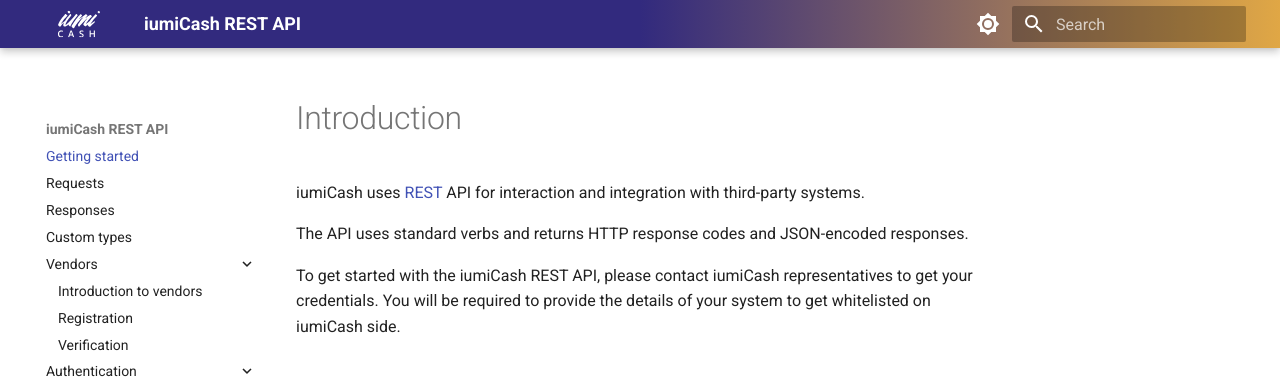
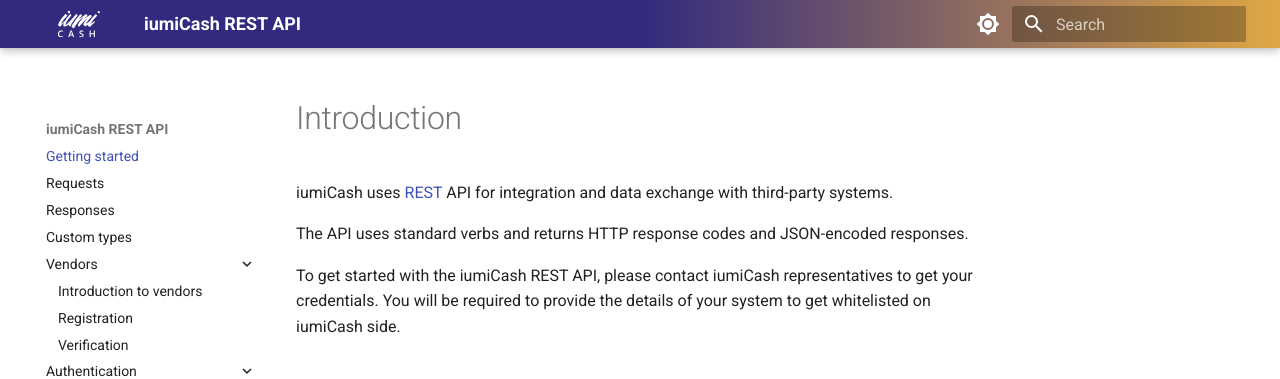
Before and after one commit to iumiCash/iumiCash.github.io, an MkDocs documentation site: the page built from docs/index.md, in a window 1280 px wide. Shown: the top 379 px of the page. Built offline with MkDocs 1.6.1 and Material for MkDocs 9.7.7, drawn with Linux system fonts in a browser that asks for light colours.

Commit message:
responses changes 1 by AB

```diff
--- a/docs/index.md
+++ b/docs/index.md
@@ -1,6 +1,6 @@
 # Introduction
 
-iumiCash uses [REST](https://en.wikipedia.org/wiki/Representational_state_transfer) API for interaction and integration with third-party systems.
+iumiCash uses [REST](https://en.wikipedia.org/wiki/Representational_state_transfer) API for integration and data exchange with third-party systems.
 
 The API uses standard verbs and returns HTTP response codes and JSON-encoded responses.
 
```
